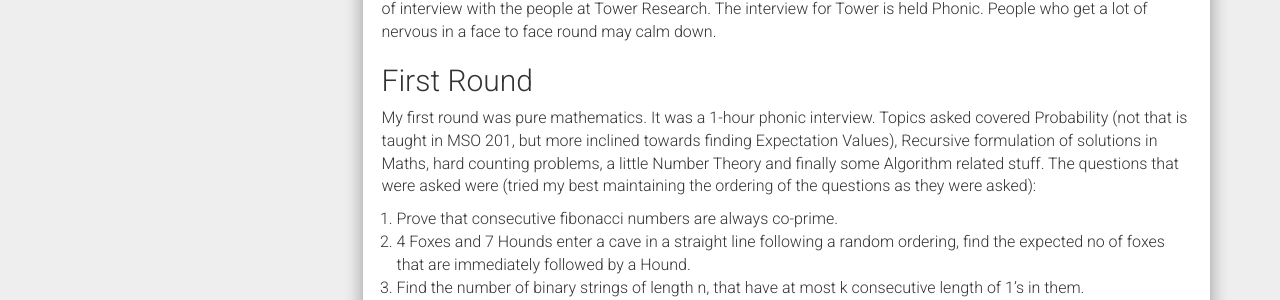
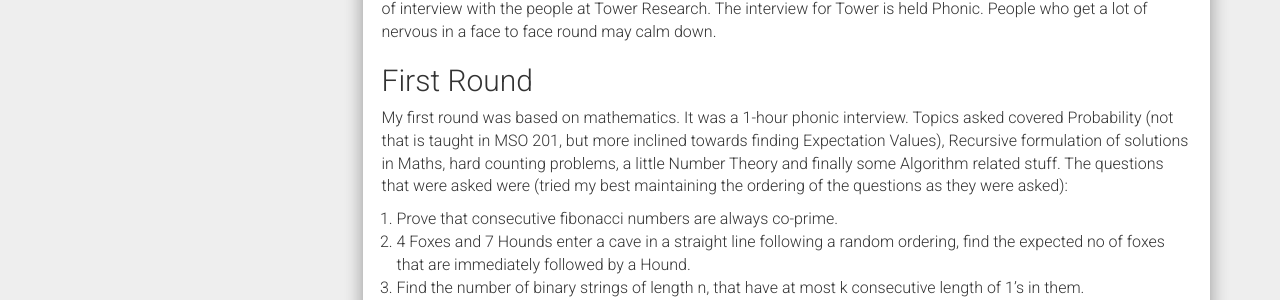
Before and after one commit to AkashKrDutta/AkashKrDutta.github.io, a Jekyll site: the page built from _posts/2017-08-16-Interview-experience-Tower.md, in a window 1280 px wide. Shown: the part 1208-1508 px from the top of the page. Built offline with Jekyll 4.4.1, drawn with Linux system fonts in a browser that asks for light colours; nearby versions of some CDN libraries; comment, search, counter and statistics services are not loaded.

Commit message:
Update 2017-08-16-Interview-experience-Tower.md

```diff
--- a/_posts/2017-08-16-Interview-experience-Tower.md
+++ b/_posts/2017-08-16-Interview-experience-Tower.md
@@ -30,7 +30,7 @@ My View: What I feel is that they look at competitive programming, what contests
 They mentioned in their proforma, a technical round of 45 mins. Which, to my advantage, didn’t occur. I had 2 hours of interview with the people at Tower Research. The interview for Tower is held Phonic. People who get a lot of nervous in a face to face round may calm down.
 
 ## First Round
-My first round was pure mathematics. It was a 1-hour phonic interview. Topics asked covered  Probability (not that is taught in MSO 201, but more inclined towards finding Expectation Values), Recursive formulation of solutions in Maths, hard counting problems, a little Number Theory and finally some Algorithm related stuff.
+My first round was based on mathematics. It was a 1-hour phonic interview. Topics asked covered  Probability (not that is taught in MSO 201, but more inclined towards finding Expectation Values), Recursive formulation of solutions in Maths, hard counting problems, a little Number Theory and finally some Algorithm related stuff.
 The questions that were asked were (tried my best maintaining the ordering of the questions as they were asked):
 1. Prove that consecutive fibonacci numbers are always co-prime.
 2. 4 Foxes and 7 Hounds enter a cave in a straight line following a random ordering, find the expected no of foxes that are immediately followed by a Hound.
```
